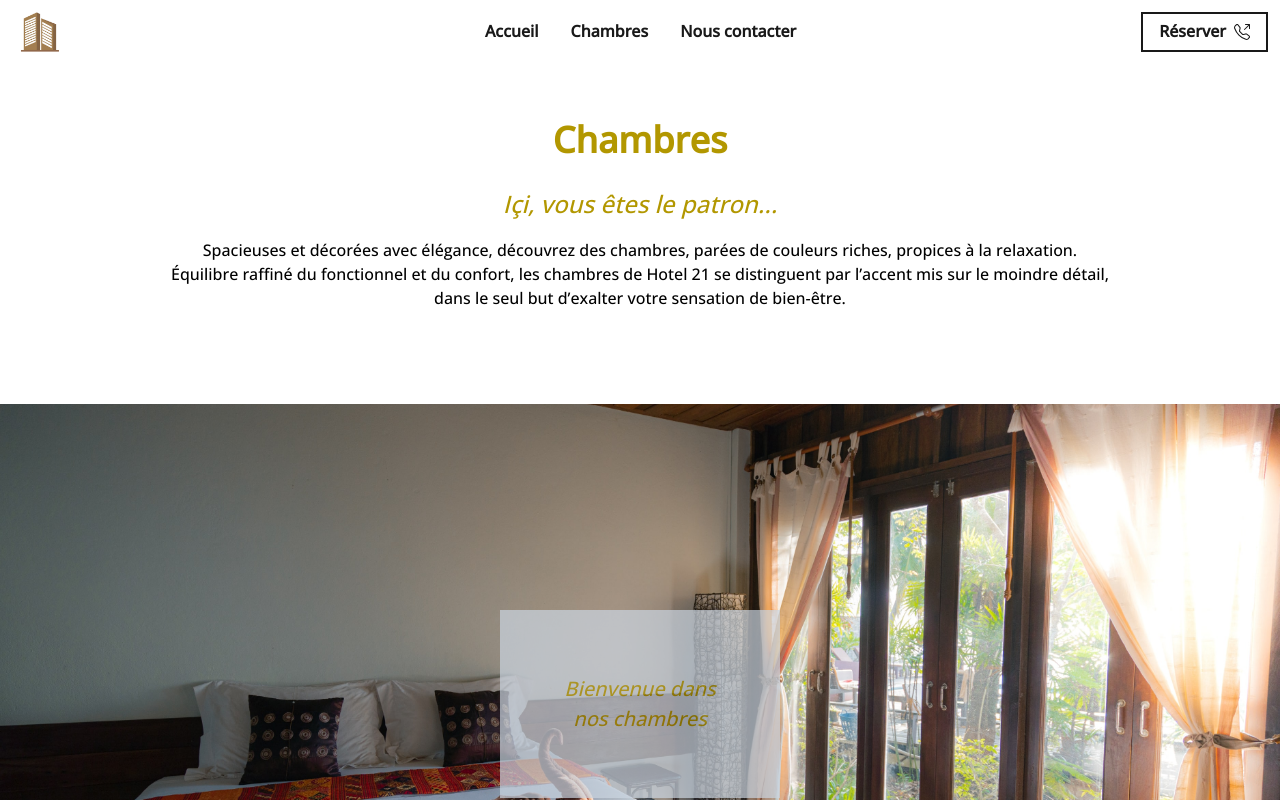
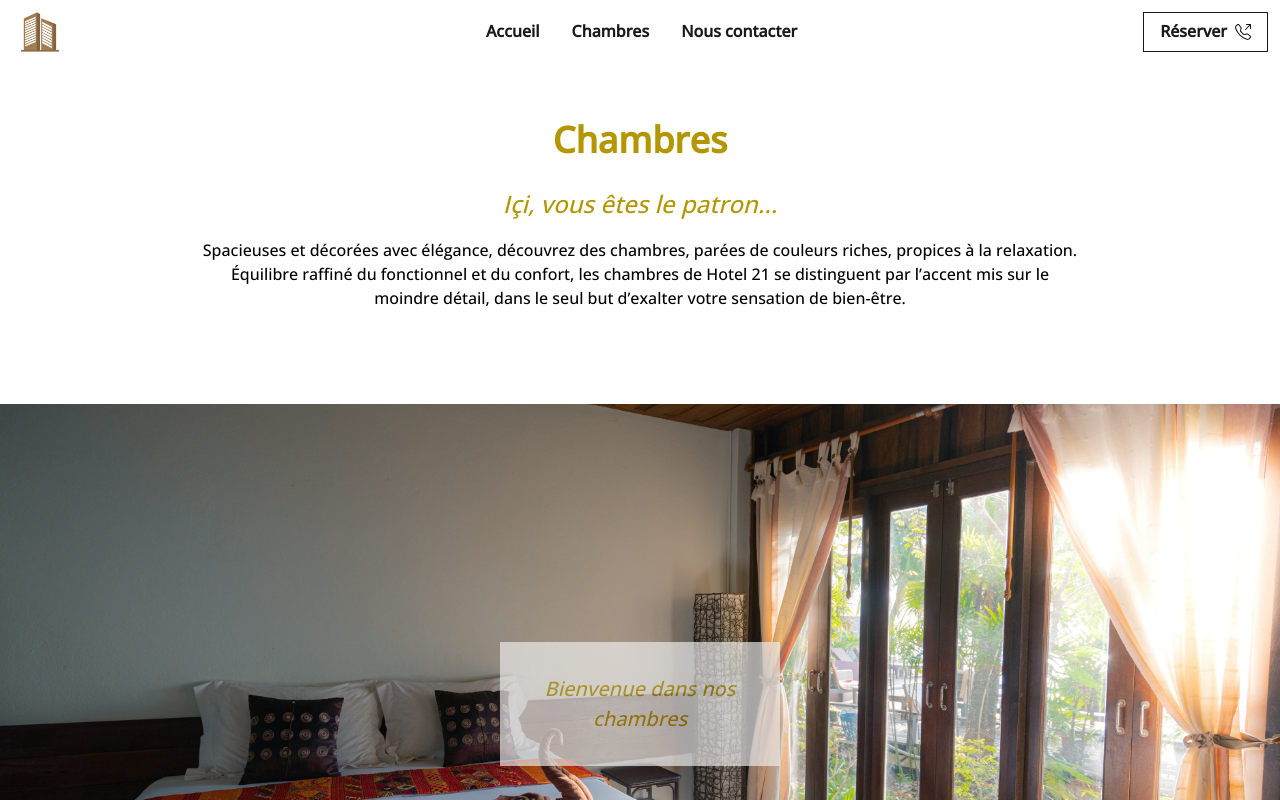
Before and after one commit to nemo256/hotel, a Next.js app: page /chambres in a window 1280 px wide. Shown: the top 800 px of the page. Built offline with nearby package versions, Linux system fonts and the light colour scheme.

Commit message:
Added a nice light gray color variant!

```diff
--- a/src/components/OutlineButton.js
+++ b/src/components/OutlineButton.js
@@ -6,7 +6,7 @@ export default function OutlineButton({ children, ...pageProps }) {
     <Button
       as='a'
       bg='none'
-      border='2px'
+      border='1px'
       borderRadius={0}
       fontWeight='bold'
       transition='all 0.2s cubic-bezier(.08,.52,.52,1)'
--- a/src/components/accueil/Stats.js
+++ b/src/components/accueil/Stats.js
@@ -27,7 +27,7 @@ function StatsCard(props) {
       mx={[4, 0]}
       mb={[2, 0]}
       shadow='xl'
-      border='2px'
+      border='1px'
       borderRadius='none'
       _hover={{
         transform: 'scale(1.09)',
--- a/src/components/chambres/Header.js
+++ b/src/components/chambres/Header.js
@@ -10,7 +10,7 @@ export default function Header() {
   return (
     <>
       <Center h={300} mt={[12, 10, 0]} mx={2}>
-        <Stack spacing={4}>
+        <Stack spacing={4} w={['95%', '90%', '100%', '100%', '95%']}>
           <Heading color='primary' size='xl' mb={2} align='center'>
             Chambres
           </Heading>
--- a/src/components/chambres/Main.js
+++ b/src/components/chambres/Main.js
@@ -61,16 +61,16 @@ export default function Main() {
               px={[12, 220, 340, 400, 500, 605]}
               py={[16, 160, 200, 260, 280, 280]}
               h={[260, 340, 480, 550, 600, 600]}
-              opacity={0.7}
+              opacity={0.67}
             >
               <Text
                 as='i'
-                bg='gray.300'
+                bg='secondary'
                 color='primary'
                 fontSize='xl'
                 align='center'
-                px={[6, 8, 10, 12, 16]}
-                py={[6, 8, 10, 12, 16]}
+                px={[6, 8, 8, 8, 8]}
+                py={[4, 6, 8, 8, 8]}
                 w='100%'
               >
                 Bienvenue dans nos chambres
@@ -90,7 +90,7 @@ export default function Main() {
           Séjour dans une chambre à Alger signé Hotel 21
         </Text>
       </Flex>
-      <Flex direction='column' bg='gray.100'>
+      <Flex direction='column' bg='secondary'>
         {rooms.map((room) => (
           <>
           <Flex
--- a/src/theme.js
+++ b/src/theme.js
@@ -15,8 +15,7 @@ const theme = extendTheme({
   },
   colors: {
     primary: '#b29700',
-    secondary: '#3874cc',
-    accent: '#7d4ba6'
+    secondary: '#EEEEEE',
   }
 })
 
```
Also changed, not shown: src/components/accueil/Services.js (+3 -7 lines).
